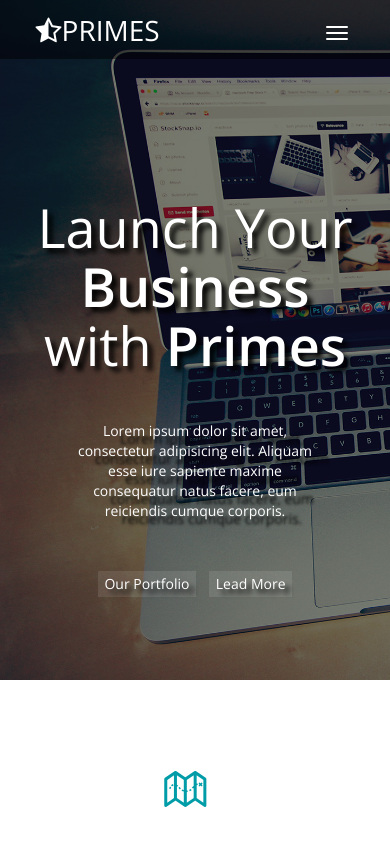
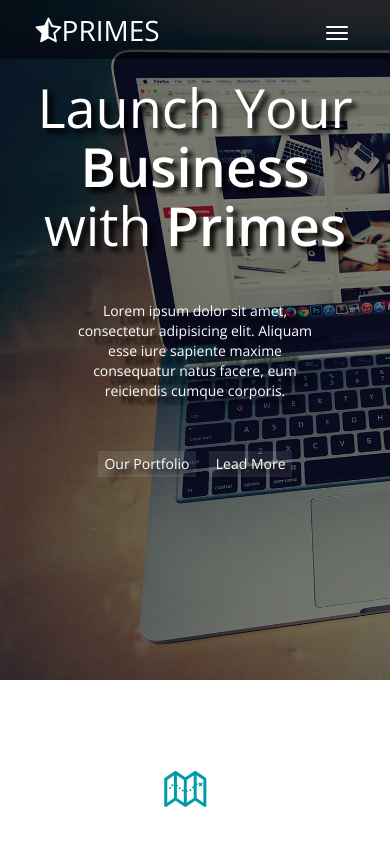
Before and after one commit to DianaMontufar/Prime, a plain HTML site: page index.html in a window 390 px wide. Shown: the top 841 px of the page. Drawn offline with nearby package versions, Linux system fonts and the light colour scheme; files that its build step writes are made by us from their sources; files whose address does not match are found by name.

Commit message:
Ultimo cambio

```diff
--- a/css/main.css
+++ b/css/main.css
@@ -63,8 +63,8 @@
 	text-shadow:5px 5px 5px #000000;
 }
 @media only screen and (max-width: 480px) {
-	h1 {
-		margin:80px 0 45px 0;
+	.h1-head {
+		margin:60px 0 45px 0;
 	}
 }
 
```
